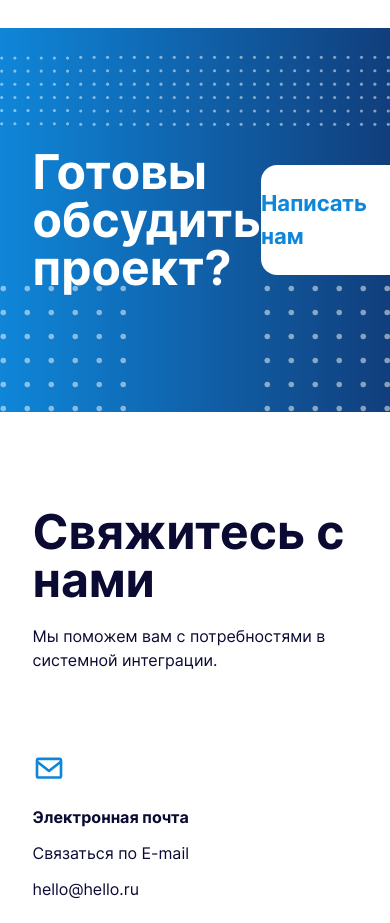
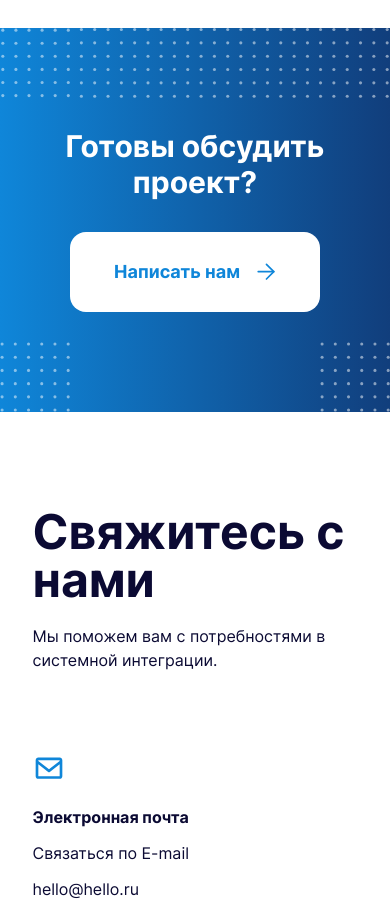
Before and after one commit to VladimirEscolta/GST, a React (Create React App) app: page /about in a window 390 px wide. Shown: the part 3020-3943 px from the top of the page. Built offline with nearby package versions, Linux system fonts and the light colour scheme.

Commit message:
add DiscussBlock mobile

```diff
--- a/src/components/DiscussBlock.jsx
+++ b/src/components/DiscussBlock.jsx
@@ -5,21 +5,19 @@ const DiscussBlock = () => {
   return (
     <div className="bg-gradient-to-r from-gst-main to-gst-second relative h-96 flex items-center justify-between mx-auto">
       <div className="absolute top-0 w-full mx-auto justify-center flex">
-        <DotsLongIcon/>
+        <DotsLongIcon className="h-[70px] sm:h-[126px]"/>
       </div>
-      <div className="absolute bottom-0 left-0">
-        <DotsIcon/>
+      <div className="absolute bottom-0 flex justify-between w-full">
+        <DotsIcon className="h-[70px] w-[70px] sm:h-[126px] sm:w-[126px]"/>
+        <DotsIcon className="h-[70px] w-[70px] sm:h-[126px] sm:w-[126px]"/>
       </div>
-      <div className="absolute bottom-0 right-0">
-        <DotsIcon/>
-      </div>
-      <div className="data w-10/12 mx-auto my-24 flex justify-between items-center">
-        <div className="text-5xl font-bold text-white">Готовы обсудить проект?</div>
-        <div className="button flex bg-white rounded-2xl items-center justify-center text-gst-main w-[330px] h-[110px]">
-          <a className="mr-4 font-bold text-gst22" href="/" target="_self">
+      <div className="data w-10/12 mx-auto my-24 flex flex-col sm:flex-row justify-between items-center">
+        <div className="text-3xl sm:text-5xl font-bold text-white text-center sm:text-left">Готовы обсудить проект?</div>
+        <div className="mt-8 sm:mt-0 flex bg-white rounded-2xl items-center justify-center text-gst-main w-[250px] sm:w-[330px] h-[80px] sm:h-[110px]">
+          <a className="mr-4 font-bold text-lg sm:text-gst22" href="/" target="_self">
             Написать нам
           </a>
-          <ArrowIcon/>
+          <ArrowIcon className="w-5 h-5 sm:w-[29px] sm:h-[29px]"/>
         </div>
       </div>
     </div>
```
